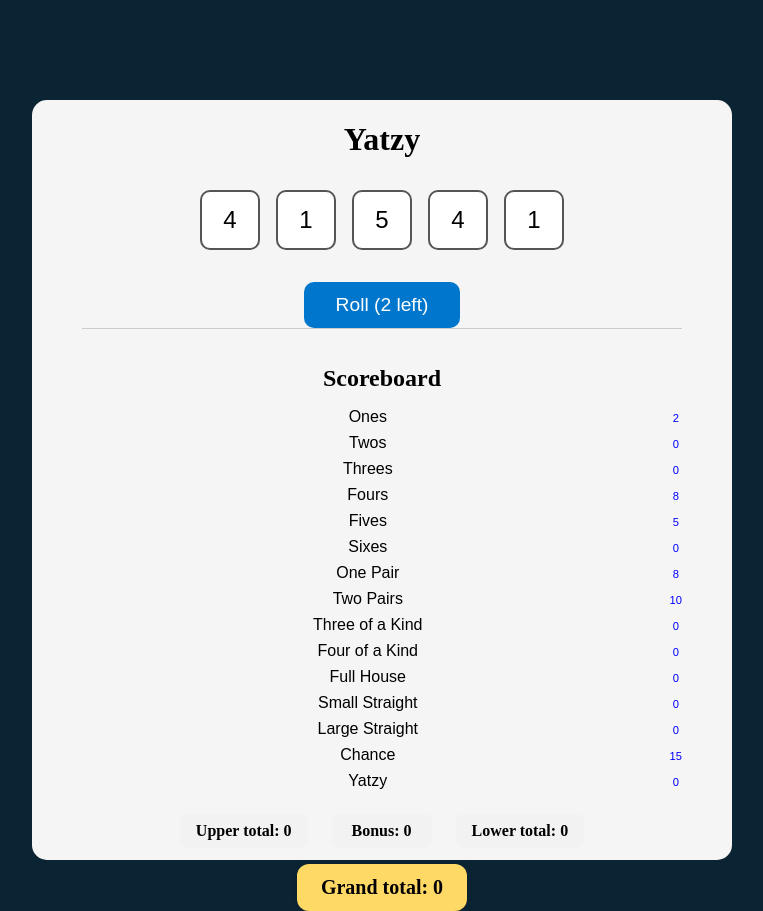
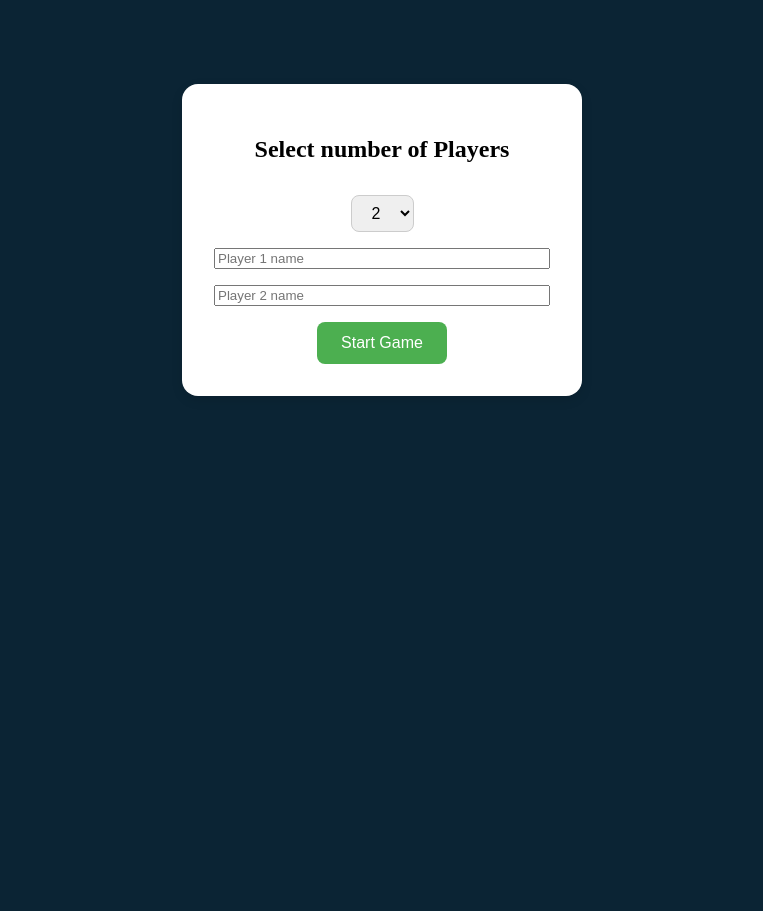
Before and after one commit to KaerailearS/React_Yatzy, a React (Vite) app: page / in a window 1280 px wide. Shown: the whole page, without its empty margins (258-1021 px from the left). After the commit the page ends 800 px from the top, so only its background shows below. Built offline with nearby package versions, Linux system fonts and the light colour scheme.

Commit message:
Added multiplayer

```diff
--- a/src/components/App.jsx
+++ b/src/components/App.jsx
@@ -4,7 +4,9 @@ import DiceContainer from "./DiceContainer";
 import RollButton from "./RollButton";
 import Scoreboard from "./Scoreboard";
 import calculateScore from "../utils/calculateScore";
-import {calculateUpperScore, calculateLowerScore, calculateTotalScore} from "../utils/calculateTotalScore";
+import { calculateTotalScore } from "../utils/calculateTotalScore";
+import PlayerSetup from "./PlayerSetup";
+import createEmptyScoreboard from "../utils/createEmptyScoreboard";
 
 export default function App() {
   const MAX_ROLLS = 2;
@@ -28,9 +30,12 @@ export default function App() {
   ];
 
   const [dice, setDice] = React.useState(() => generateAllNewDice());
-  const [scoreboard, setScoreboard] = React.useState(initializeScoreboard);
+  const [scoreboards, setScoreboards] = React.useState();
   const [rollsLeft, setRollsLeft] = React.useState(2);
   const [gameOver, setGameOver] = React.useState(false);
+  const [players, setPlayers] = React.useState([]);
+  const [gameStarted, setGameStarted] = React.useState(false);
+  const [currentPlayerIndex, setCurrentPlayerIndex] = React.useState(0);
 
   function generateAllNewDice() {
     return Array.from({ length: NUM_DICE }, (_, i) => ({
@@ -66,58 +71,64 @@ export default function App() {
     }
 
     const score = calculateScore(category, dice);
-    const updatedScoreboard = {
-      ...scoreboard,
-      [category]: score,
-    };
+    const updatedScoreboards = [...scoreboards];
+    const currentScoreboard = { ...updatedScoreboards[currentPlayerIndex] };
+    currentScoreboard[category] = score;
 
-    setScoreboard(updatedScoreboard);
+    updatedScoreboards[currentPlayerIndex] = currentScoreboard;
 
-    const allUsed = Object.values(updatedScoreboard).every(
+    setScoreboards(updatedScoreboards);
+
+    const allUsed = Object.values(currentScoreboard).every(
       (val) => val !== null
     );
-    if (allUsed) {
+
+    const allPlayersDone = updatedScoreboards.every((sb) =>
+      Object.values(sb).every((val) => val !== null)
+    );
+
+    if (allPlayersDone) {
       setGameOver(true);
     } else {
+      let nextIndex = currentPlayerIndex;
+      do {
+        nextIndex = (nextIndex + 1) % players.length;
+      } while (
+        Object.values(updatedScoreboards[nextIndex]).every(
+          (val) => val !== null
+        )
+      );
+      setCurrentPlayerIndex(nextIndex);
       setDice(generateAllNewDice());
       setRollsLeft(MAX_ROLLS);
     }
   }
 
-  function initializeScoreboard() {
-    return {
-      Ones: null,
-      Twos: null,
-      Threes: null,
-      Fours: null,
-      Fives: null,
-      Sixes: null,
-      "One Pair": null,
-      "Two Pairs": null,
-      "Three of a Kind": null,
-      "Four of a Kind": null,
-      "Full House": null,
-      "Small Straight": null,
-      "Large Straight": null,
-      Chance: null,
-      Yatzy: null,
-    };
+  function resetGame() {
+    setPlayers([]);
+    setScoreboards([]);
+    setDice(generateAllNewDice());
+    setRollsLeft(2);
+    setGameOver(false);
+    setCurrentPlayerIndex(0);
+    setGameStarted(false);
   }
 
-  function startNewGame() {
-    setScoreboard(initializeScoreboard);
-    setDice(generateAllNewDice);
-    setRollsLeft(2);
-    setGameOver(false);
-  }
-
-  const allCategoriesUsed = Object.values(scoreboard).every(
-    (score) => score !== null
-  );
   return (
+    <>
+      {!gameStarted ? (
+        <PlayerSetup
+          onStart={(playerList) => {
+            setPlayers(playerList);
+            setScoreboards(playerList.map(() => createEmptyScoreboard()));
+            setGameStarted(true);
+          }}
+        />
+      ) : (
         <>
           <main className="app">
             <h1>Yatzy</h1>
+            <h2 className={styles.currentPlayer}>Current player: {players[currentPlayerIndex]}</h2>
             <DiceContainer dice={dice} holdDie={holdDie} />
             <RollButton
               onRoll={rollDice}
@@ -125,8 +136,10 @@ export default function App() {
               maxRolls={MAX_ROLLS}
             />
             <Scoreboard
+              players={players}
+              scoreboards={scoreboards}
               dice={dice}
-          scoreboard={scoreboard}
+              currentPlayerIndex={currentPlayerIndex}
               onCategorySelect={handleCategorySelection}
               gameOver={gameOver}
             />
@@ -134,9 +147,22 @@ export default function App() {
           {gameOver && (
             <div className={styles.gameOver}>
               <h2>Game over!</h2>
-          <p>Your final score: {calculateTotalScore(scoreboard)}</p>
-          <button onClick={startNewGame}>New game?</button>
+              <h3>Final scores:</h3>
+              <ul>
+                {scoreboards.map((board, index) => {
+                  const score = calculateScore(board);
+                  const isWinner = score === highestScore;
+                  return (
+                    <li key={index} style={styles.isWinner}>
+                      {players[index]}: {score} {isWinner && "🏆"}
+                    </li>
+                  );
+                })}
+              </ul>
+              <button onClick={resetGame}>New game?</button>
             </div>
+          )}
+        </>
       )}
     </>
   );
--- /dev/null
+++ b/src/components/PlayerSetup.jsx
@@ -0,0 +1,49 @@
+import React from 'react'
+import styles from '../styles/PlayerSetup.module.css'
+
+export default function PlayerSetup({ onStart }) {
+  const [numPlayers, setNumPlayers] = React.useState(2);
+  const [names, setNames] = React.useState(["", ""]);
+
+  const handlePlayerCountChange = (count) => {
+    setNumPlayers(count);
+    setNames(Array(count).fill(""));
+  };
+  const handleNameChange = (index, value) => {
+    const updated = [...names];
+    updated[index] = value;
+    setNames(updated);
+  };
+
+  const handleStart = () => {
+    const playerList = names.map((name, i) => name || `Player ${i + 1}`);
+    onStart(playerList);
+  };
+
+  return (
+    <div className={styles.playerSetup}>
+      <h2>Select number of Players</h2>
+      <select
+        value={numPlayers}
+        onChange={(e) => handlePlayerCountChange(Number(e.target.value))}
+      >
+        {[1, 2, 3, 4].map((n) => (
+          <option key={n} value={n}>
+            {n}
+          </option>
+        ))}
+      </select>
+      {names.map((name, i) => (
+        <input
+          key={i}
+          className={styles.nameInputs}
+          type="text"
+          placeholder={`Player ${i + 1} name`}
+          value={name}
+          onChange={(e) => handleNameChange(i, e.target.value)}
+        />
+      ))}
+      <button onClick={handleStart}>Start Game</button>
+    </div>
+  );
+}
--- a/src/components/Scoreboard.jsx
+++ b/src/components/Scoreboard.jsx
@@ -8,14 +8,23 @@ import {
   calculateTotalScore,
 } from "../utils/calculateTotalScore.js";
 
-export default function Scoreboard({ dice, onCategorySelect, scoreboard, gameOver }) {
-  const upperScore = calculateUpperScore(scoreboard);
-  const lowerScore = calculateLowerScore(scoreboard);
+export default function Scoreboard({
+  players,
+  scoreboards,
+  dice,
+  currentPlayerIndex,
+  onCategorySelect,
+  gameOver,
+}) {
+  const currentScoreboard = scoreboards[currentPlayerIndex];
+
+  const upperScore = calculateUpperScore(currentScoreboard);
+  const lowerScore = calculateLowerScore(currentScoreboard);
   const bonus = calculateBonus(upperScore);
-  const totalScore = calculateTotalScore(scoreboard);
+  const totalScore = calculateTotalScore(currentScoreboard);
 
   function handleClick(category) {
-    if (scoreboard[category] === null && dice) {
+    if (currentScoreboard[category] === null && dice) {
       const score = calculateScore(category, dice);
       onCategorySelect(category, score);
     }
@@ -24,36 +33,55 @@ export default function Scoreboard({ dice, onCategorySelect, scoreboard, gameOve
   return (
     <section className={styles.scoreboard}>
       <h2>Scoreboard</h2>
+
       <div className={styles.categories}>
-        {Object.keys(scoreboard).map((category) => {
+        <div className={styles.headerRow}>
+          <span>Category</span>
+          {players.map((player, index) => (
+            <span key={index}>
+              {index === currentPlayerIndex ? `→ ${player}` : player}
+            </span>
+          ))}
+        </div>
+
+        {Object.keys(currentScoreboard).map((category) => (
+          <div key={category} className={styles.scoreRow}>
+            <span>{category}</span>
+            {scoreboards.map((scoreboard, playerIndex) => {
               const currentScore = scoreboard[category];
-          const potentialScore = dice ? calculateScore(category, dice) : null;
               const isUsed = currentScore !== null;
-          const showPreview = !gameOver && dice && (!isUsed || currentScore !== potentialScore);
+              const isActive = playerIndex === currentPlayerIndex;
+              const potentialScore =
+                isActive && dice ? calculateScore(category, dice) : null;
+              const showPreview =
+                isActive &&
+                !gameOver &&
+                dice &&
+                (!isUsed || currentScore !== potentialScore);
 
               return (
                 <button
-              key={category}
+                  key={playerIndex}
                   className={styles.category}
-              disabled={isUsed}
-              onClick={() => handleClick(category)}
+                  disabled={!isActive || isUsed}
+                  onClick={() => isActive && handleClick(category)}
                 >
-              <span>{category}</span>
-              <span>
                   {isUsed ? (
-                  <>
-                    {currentScore}
-                  </>
+                    currentScore
                   ) : showPreview ? (
-                  <span className={styles.previewScore}>{potentialScore}</span>
+                    <span className={styles.previewScore}>
+                      {potentialScore}
+                    </span>
                   ) : (
                     "-"
                   )}
-              </span>
                 </button>
               );
             })}
           </div>
+        ))}
+      </div>
+
       <div className={styles.totals}>
         <div className={styles.subTotals}>
           <div className={styles.upperScore}>
--- a/src/styles/App.module.css
+++ b/src/styles/App.module.css
@@ -3,7 +3,7 @@
   padding: 2rem;
   background-color: #f9f9f9;
   color: #333;
-  min-height: 100vh;
+  min-height: 95vh;
   display: flex;
   flex-direction: column;
   align-items: center;
@@ -11,7 +11,7 @@
 }
 
 h1 {
-  margin-bottom: 1rem;
+  margin: 5px 0 0 0 ;
 }
 
 button {
@@ -38,3 +38,6 @@ button:disabled {
   color: #cc0000;
   text-align: center;
 }
+.currentPlayer {
+  margin: 0;
+}
--- a/src/styles/DiceContainer.module.css
+++ b/src/styles/DiceContainer.module.css
@@ -2,5 +2,5 @@
   display: flex;
   justify-content: center;
   gap: 1rem; /* adjust as needed */
-  margin: 1rem 0;
+  margin: 0;
 }
--- /dev/null
+++ b/src/styles/PlayerSetup.module.css
@@ -0,0 +1,53 @@
+.playerSetup {
+  display: flex;
+  flex-direction: column;
+  align-items: center;
+  gap: 1rem;
+  padding: 2rem;
+  max-width: 400px;
+  margin: 3rem auto;
+  background-color: #ffffff;
+  border-radius: 1rem;
+  box-shadow: 0 4px 12px rgba(0, 0, 0, 0.1);
+}
+
+.playerSetup h2 {
+  font-size: 1.5rem;
+  margin-bottom: 1rem;
+}
+
+.playerSetup select {
+  padding: 0.5rem 1rem;
+  font-size: 1rem;
+  border-radius: 0.5rem;
+  border: 1px solid #ccc;
+}
+
+.nameInputs {
+  display: flex;
+  flex-direction: column;
+  width: 100%;
+  gap: 0.5rem;
+}
+
+.nameInputs input {
+  padding: 0.5rem;
+  font-size: 1rem;
+  border-radius: 0.5rem;
+  border: 1px solid #ccc;
+}
+
+.playerSetup button {
+  padding: 0.75rem 1.5rem;
+  font-size: 1rem;
+  background-color: #4caf50;
+  color: white;
+  border: none;
+  border-radius: 0.5rem;
+  cursor: pointer;
+  transition: background-color 0.2s ease;
+}
+
+.playerSetup button:hover {
+  background-color: #45a049;
+}
--- a/src/styles/Scoreboard.module.css
+++ b/src/styles/Scoreboard.module.css
@@ -1,62 +1,69 @@
 .scoreboard {
+  padding: 0.5rem;
+  background-color: #f9f9f9;
+  border-radius: 1rem;
+  box-shadow: 0 4px 8px rgba(0, 0, 0, 0.1);
   width: 100%;
-  max-width: 600px;
-  border-top: 1px solid #ccc;
-  padding-top: 1rem;
+  overflow-x: auto;
 }
-.scoreboard h2 {
-  text-align: center;
-  margin-bottom: 1rem;
-  font-size: 1.5rem;
+
+.categories {
+  display: flex;
+  flex-direction: column;
+  gap: 0.5rem;
 }
-.categories {
+
+.headerRow,
+.scoreRow {
   display: grid;
-  grid-template-columns: 1fr auto;
-  row-gap: 0.5rem;
-  column-gap: 1rem;
-  margin-bottom: 1rem;
+  grid-template-columns: repeat(auto-fit, minmax(80px, 1fr));
+  gap: 0.5rem;
+  align-items: center;
+  font-weight: bold;
+}
+
+.scoreRow {
+  font-weight: normal;
 }
 
 .category {
-  display: contents;
+  padding: 0.5rem;
+  border: none;
+  background-color: #e0e0e0;
+  border-radius: 0.5rem;
+  cursor: pointer;
+  transition: background-color 0.2s ease;
 }
 
-.used {
-  opacity: 0.5;
+.category:hover:not(:disabled) {
+  background-color: #d0d0d0;
+}
+
+.category:disabled {
+  cursor: not-allowed;
+  opacity: 0.6;
+}
+
+.previewScore {
+  color: #0077cc;
+  font-weight: bold;
 }
 
 .totals {
-  margin-top: 1.5rem;
+  margin-top: 1rem;
+  padding-top: 1rem;
+  border-top: 1px solid #ccc;
+}
+
+.subTotals {
   display: flex;
   flex-direction: column;
-  align-items: center;
+  gap: 0.5rem;
 }
-.subTotals {
-  display: flex;
-  justify-content: center;
-  gap: 1.5rem;
-  margin-bottom: 1rem;
-  text-align: center;
-}
+
 .upperScore,
 .bonus,
-.lowerScore {
-  background-color: #f2f2f2;
-  padding: 0.5rem 1rem;
-  border-radius: 0.5rem;
+.lowerScore,
+.totalScore {
   font-weight: bold;
-  min-width: 100px;
 }
-.totalScore {
-  background-color: #ffd966;
-  padding: 0.75rem 1.5rem;
-  border-radius: 0.75rem;
-  font-size: 1.25rem;
-  font-weight: bold;
-  text-align: center;
-  box-shadow: 0 0 5px rgba(0, 0, 0, 0.15);
-}
-.previewScore {
-  font-size: 0.7em;
-  color: blue;
-}
--- a/src/styles/main.css
+++ b/src/styles/main.css
@@ -5,17 +5,16 @@ body {
   margin: 0;
   background-color: #0B2434;
   padding: 20px;
-  height: 100vh;
+  height: 95vh;
   display: flex;
   flex-direction: column;
-  margin-top: 5rem;
+  margin-top: 1rem;
   align-items: center;
 }
 div#root {
   height: 100%;
   width: 100%;
   max-width: 700px;
-  max-height: 900px;
 }
 main {
   background-color: #F5F5F5;
--- /dev/null
+++ b/src/utils/createEmptyScoreboard.js
@@ -0,0 +1,19 @@
+export default function createEmptyScoreboard(){
+  return {
+    "Ones": null,
+    "Twos": null,
+    "Threes": null,
+    "Fours": null,
+    "Fives": null,
+    "Sixes": null,
+    "One Pair": null,
+    "Two Pairs": null,
+    "Three of a Kind": null,
+    "Four of a Kind": null,
+    "Small Straight": null,
+    "Large Straight": null,
+    "Full House": null,
+    "Chance": null,
+    "Yatzy": null
+  }
+}
```
Also changed, not shown: 2 other files (tests, documents, lock files or other folders). Lines whose indentation alone changed are shown as unchanged.
